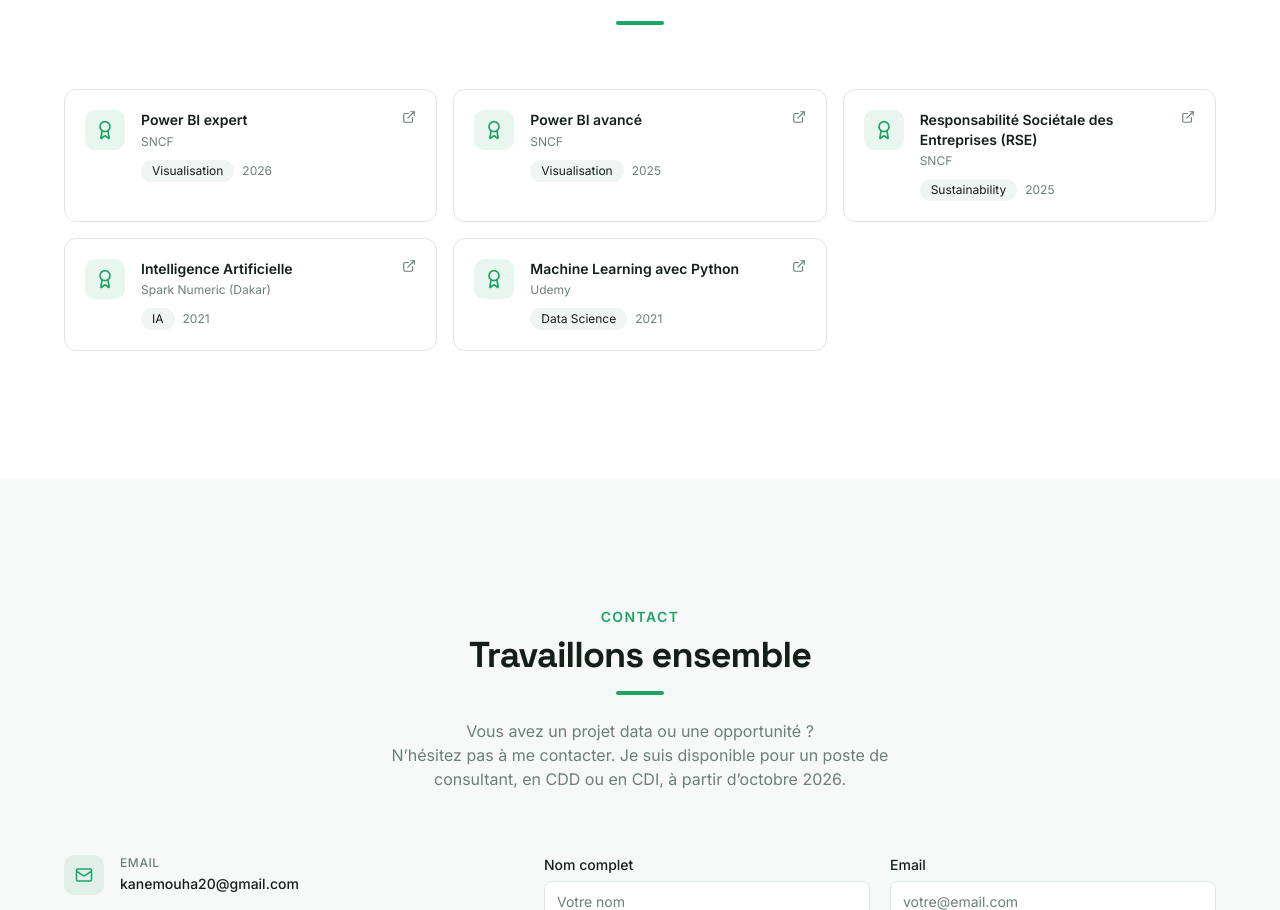
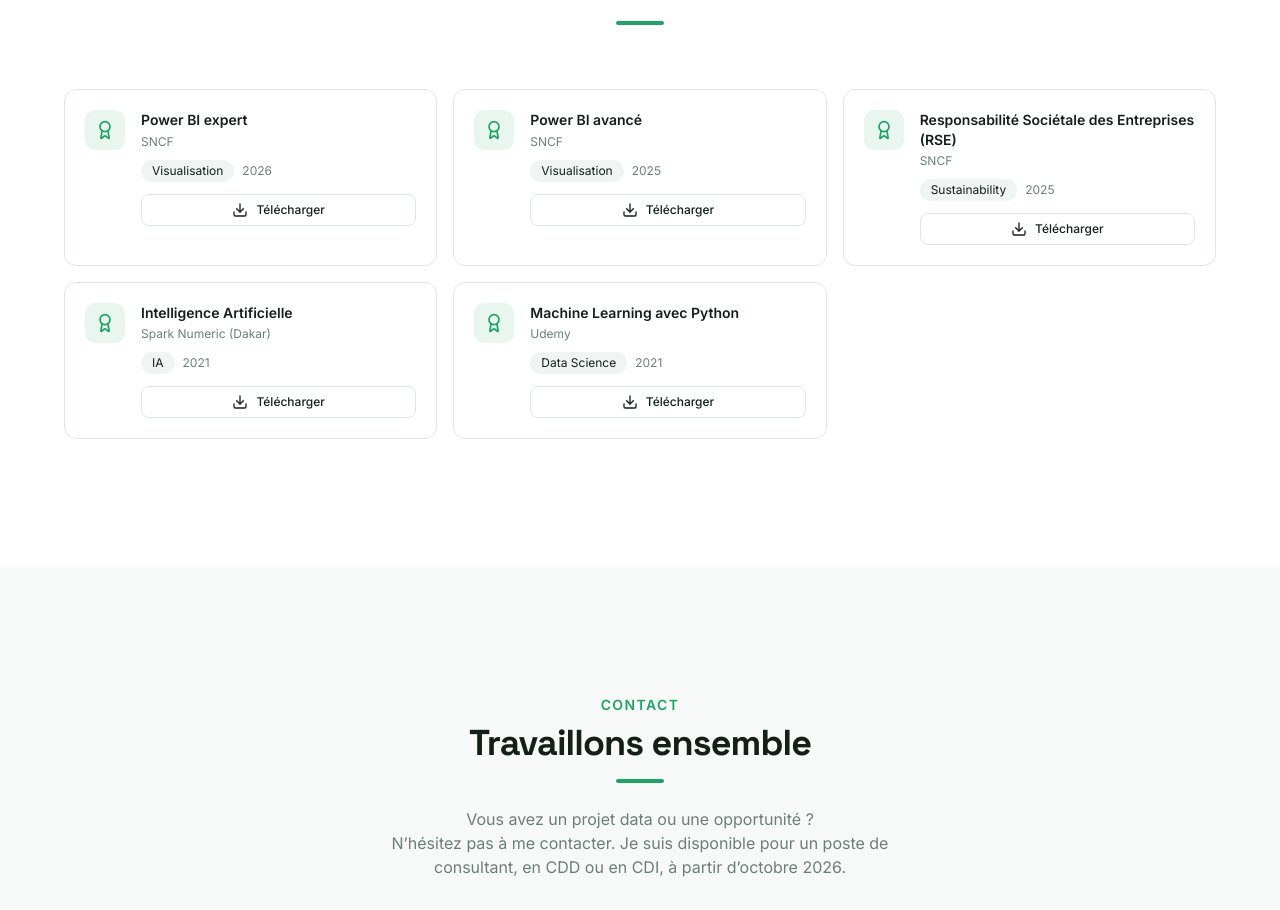
Before and after one commit to MouhamadouKane/Mon_Portofolio, a Next.js app: page / in a window 1280 px wide. Shown: the part 5550-6460 px from the top of the page. Built offline with nearby package versions, Linux system fonts and the light colour scheme.

Commit message:
feat: add download button for each certification
Add 'certificateUrl' field and download button for PDFs

Co-authored-by: Mouhamadou Kane <121967533+MouhamadouKane@users.noreply.github.com>

```diff
--- a/components/certifications.tsx
+++ b/components/certifications.tsx
@@ -2,8 +2,9 @@
 
 import React from "react";
 import { useRef, useEffect, useState } from "react";
-import { Award, ExternalLink } from "lucide-react";
+import { Award, Download } from "lucide-react";
 import { Badge } from "@/components/ui/badge";
+import { Button } from "@/components/ui/button";
 
 function useInView(ref: React.RefObject<HTMLElement | null>) {
   const [isInView, setIsInView] = useState(false);
@@ -25,36 +26,40 @@ function useInView(ref: React.RefObject<HTMLElement | null>) {
 }
 
 const certifications = [
-
-	{
+  {
     title: "Power BI expert",
     provider: "SNCF",
     year: "2026",
     category: "Visualisation",
+    certificateUrl: "/certificates/power-bi-expert.pdf",
   },
   {
     title: "Power BI avancé",
     provider: "SNCF",
     year: "2025",
     category: "Visualisation",
+    certificateUrl: "/certificates/power-bi-avance.pdf",
   },
   {
     title: "Responsabilité Sociétale des Entreprises (RSE)",
     provider: "SNCF",
     year: "2025",
     category: "Sustainability",
+    certificateUrl: "/certificates/rse.pdf",
   },
   {
     title: "Intelligence Artificielle",
     provider: "Spark Numeric (Dakar)",
     year: "2021",
     category: "IA",
+    certificateUrl: "/certificates/intelligence-artificielle.pdf",
   },
   {
     title: "Machine Learning avec Python",
     provider: "Udemy",
     year: "2021",
     category: "Data Science",
+    certificateUrl: "/certificates/machine-learning-python.pdf",
   },
 ];
 
@@ -107,14 +112,22 @@ export function Certifications() {
                   </Badge>
                   <span className="text-xs text-muted-foreground">{cert.year}</span>
                 </div>
+                <Button
+                  variant="outline"
+                  size="sm"
+                  className="mt-3 h-8 w-full gap-2 text-xs"
+                  asChild
+                >
+                  <a
+                    href={cert.certificateUrl}
+                    download
+                    aria-label={`Télécharger le certificat ${cert.title}`}
+                  >
+                    <Download size={14} />
+                    Télécharger
+                  </a>
+                </Button>
               </div>
-              <a
-                href="#"
-                className="shrink-0 text-muted-foreground transition-colors hover:text-primary"
-                aria-label={`Voir la certification ${cert.title}`}
-              >
-                <ExternalLink size={14} />
-              </a>
             </div>
           ))}
         </div>
```
